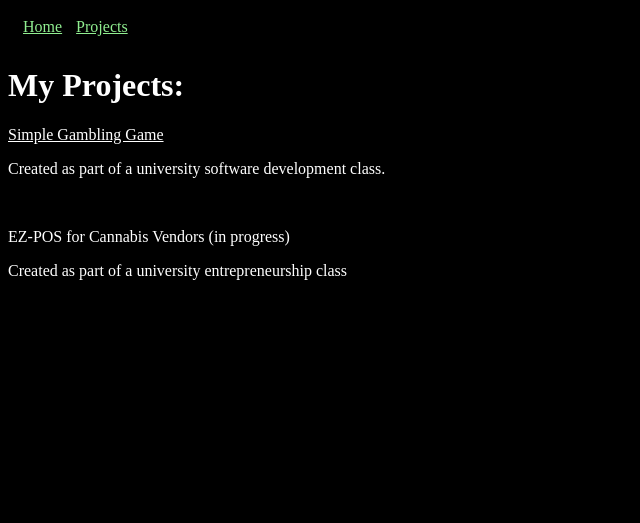
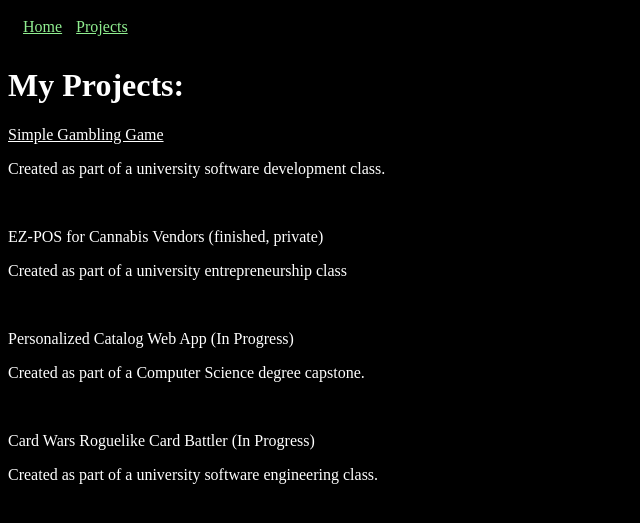
Before and after one commit to bsearight/bsearight.github.io, a Jekyll site: the page built from content.html, in a window 1280 px wide. Shown: the top 523 px of the page, without its empty margins (0-640 px from the left). Built offline with Jekyll 4.4.1, drawn with Linux system fonts in a browser that asks for light colours.

Commit message:
Update content.html
Added some new projects

```diff
--- a/content.html
+++ b/content.html
@@ -6,5 +6,11 @@ title: Content
 <a href="https://github.com/bsearight/simple-gambling-game">Simple Gambling Game</a>
 <p>Created as part of a university software development class.</p>
 <br>
-<p>EZ-POS for Cannabis Vendors (in progress)</p>
+<p>EZ-POS for Cannabis Vendors (finished, private)</p>
 <p>Created as part of a university entrepreneurship class</p>
+<br>
+<p>Personalized Catalog Web App (In Progress)</p>
+<p>Created as part of a Computer Science degree capstone.</p>
+<br>
+<p>Card Wars Roguelike Card Battler (In Progress)</p>
+<p>Created as part of a university software engineering class.</p>
```
